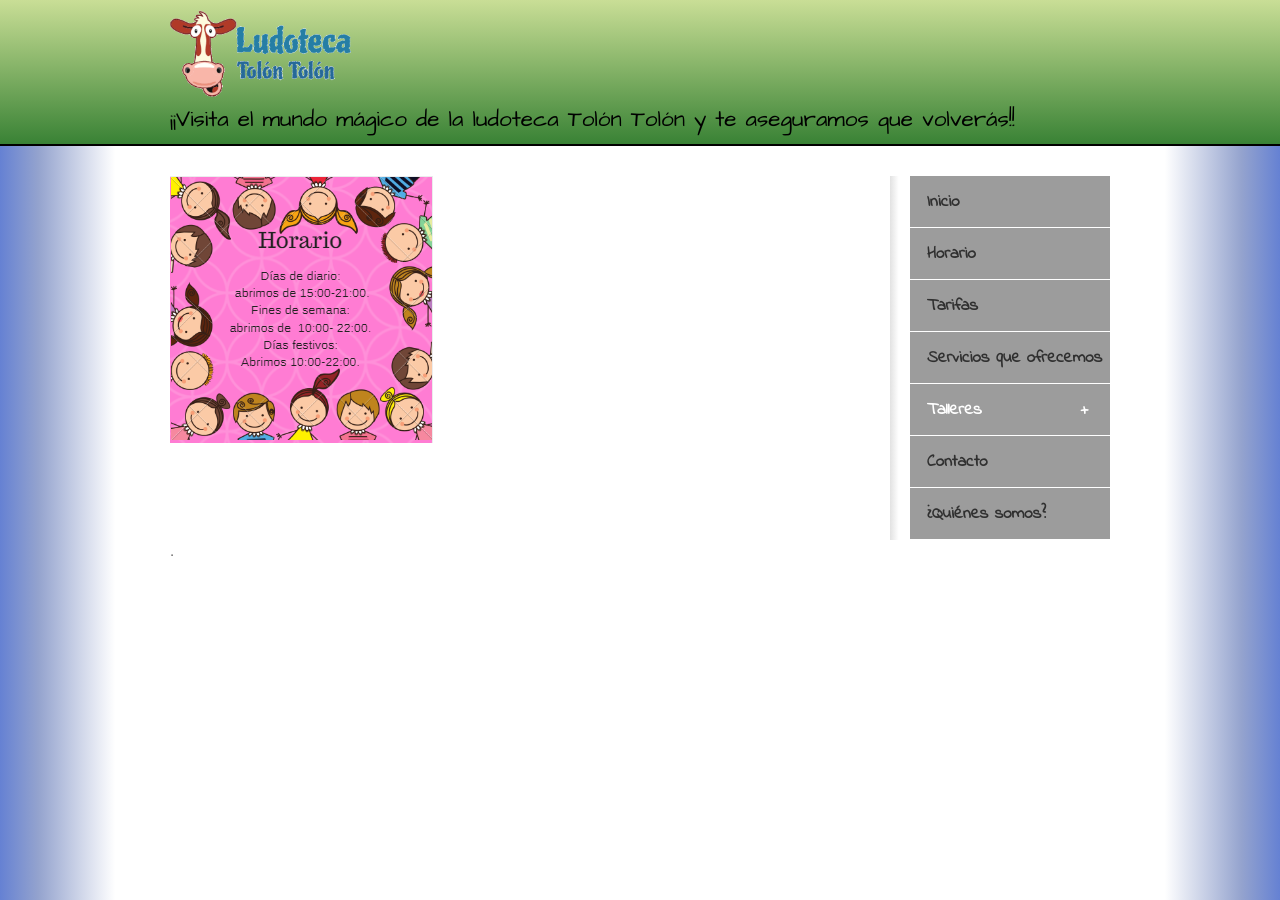
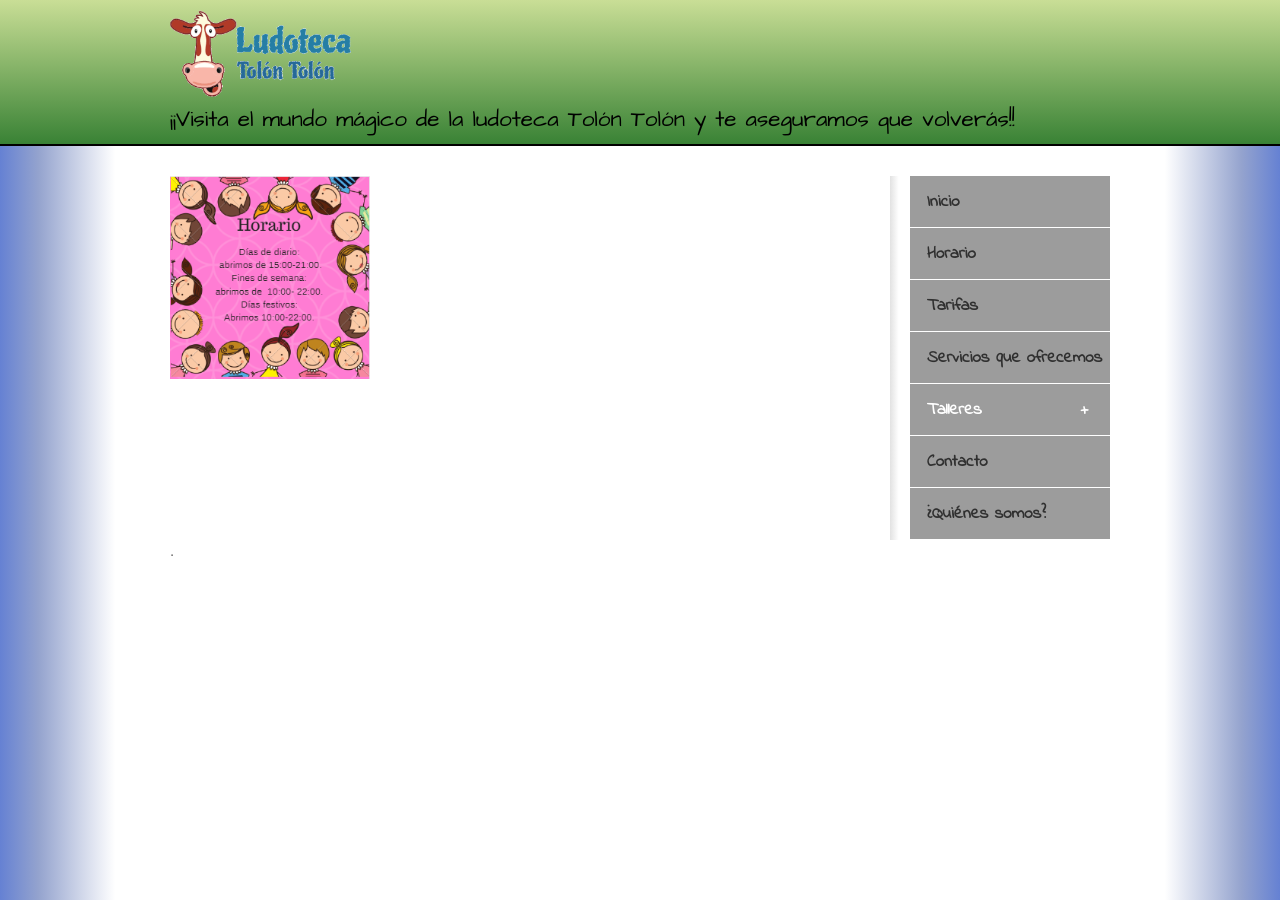
Before and after one commit to ibarbech/Ludoteca-tolon-tolon, a Jekyll site: the page built from horario/index.md, in a window 1280 px wide. Built offline with Jekyll 4.4.1, drawn with Linux system fonts in a browser that asks for light colours; our own code applies the rules of GitHub Pages for plain Markdown files.

Commit message:
Update jekyll-theme-architect.scss

```diff
--- a/_sass/jekyll-theme-architect.scss
+++ b/_sass/jekyll-theme-architect.scss
@@ -567,4 +567,4 @@ input[type=radio]:checked + label::after {
 /* Mobile Portrait Size to Mobile Landscape Size (devices and browsers) */
 @media only screen and (max-width: 479px) { }
 
-img[horario]{ width: 200px; }
+img[alt=horario]{ width: 200px; }
```
